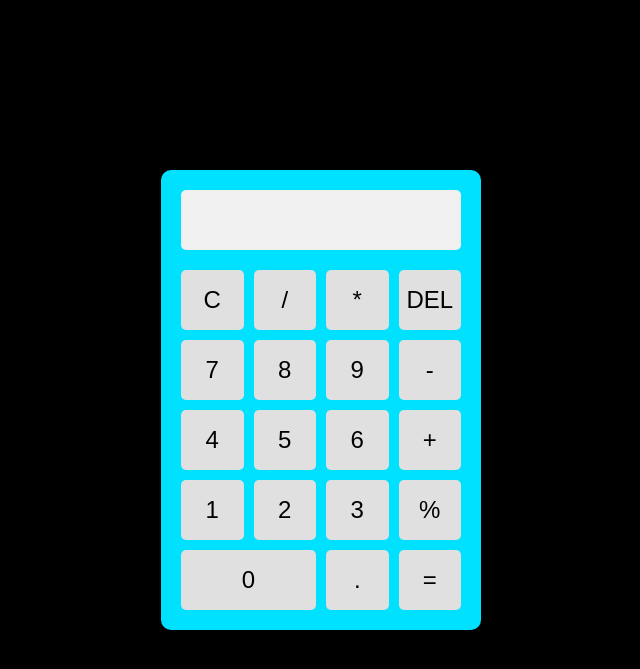
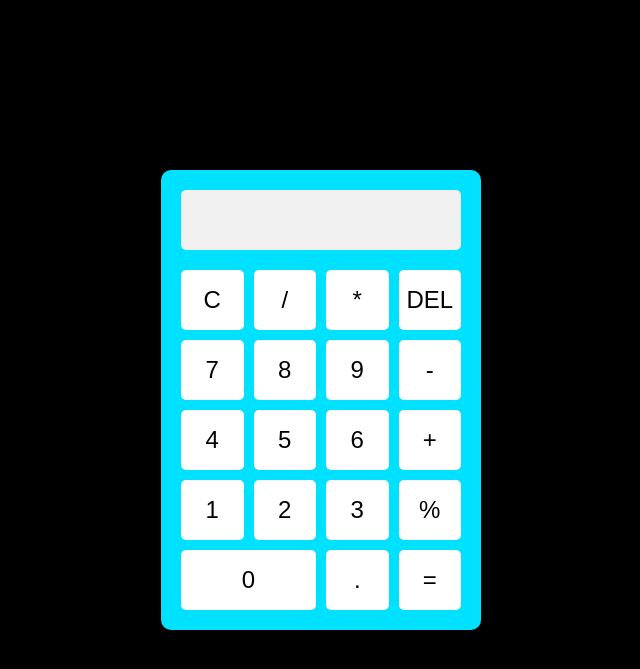
Before and after one commit to NightRunners02/Pemrograman-Web_Codelab-Praktikum_Khairy, a PHP site: page / in a window 1280 px wide. Shown: the top 669 px of the page, without its empty margins (319-959 px from the left). Run offline with PHP 8.4, Linux system fonts and the light colour scheme.

Commit message:
Add files via upload

```diff
--- a/Praktikum/Praktikum1/style.css
+++ b/Praktikum/Praktikum1/style.css
@@ -43,7 +43,7 @@ button {
     width: 100%;
     height: 60px;
     font-size: 24px;
-    background-color: #e0e0e0;
+    background-color: #ffffff;
     border: none;
     border-radius: 5px;
     cursor: pointer;
```
